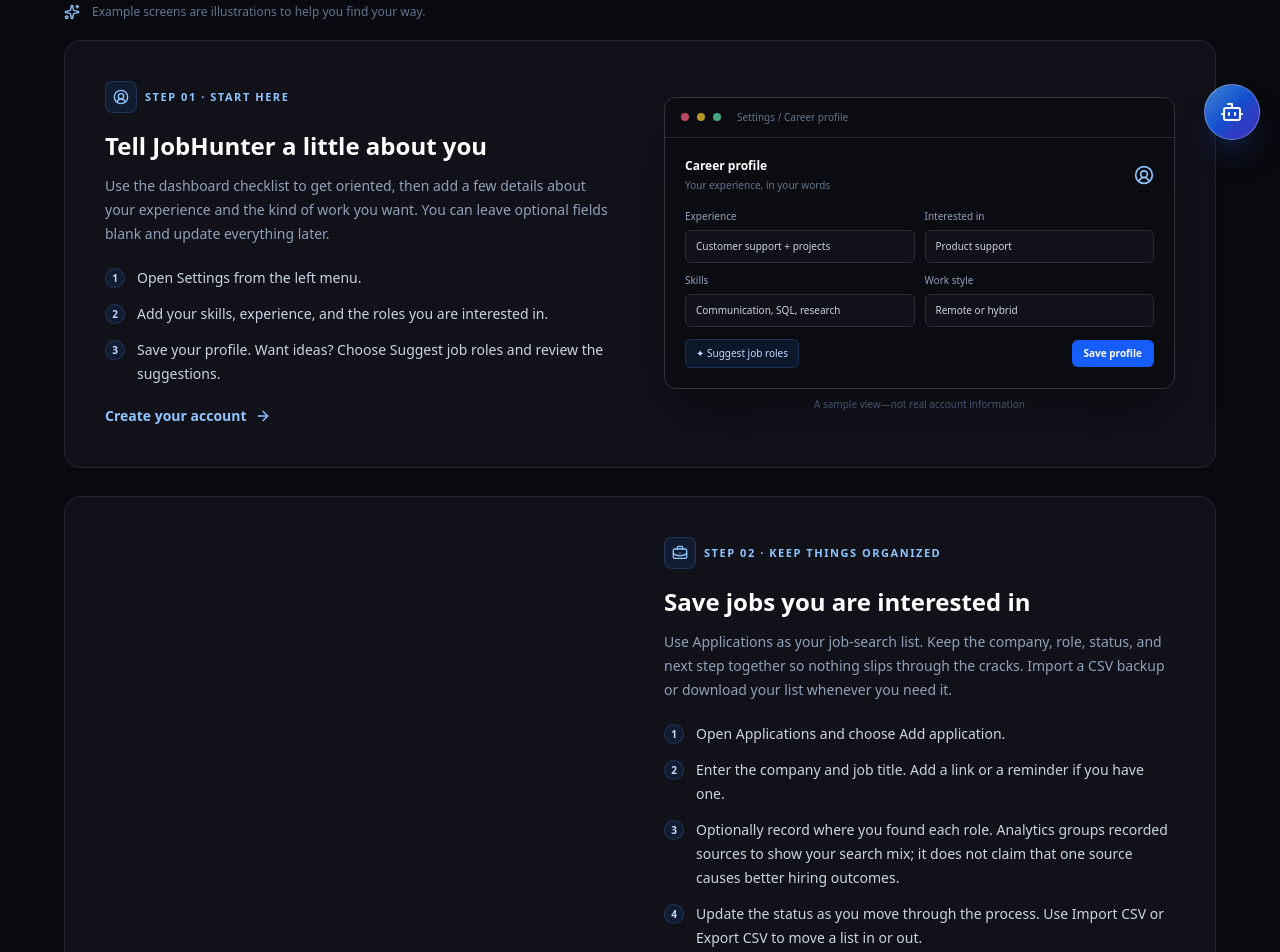
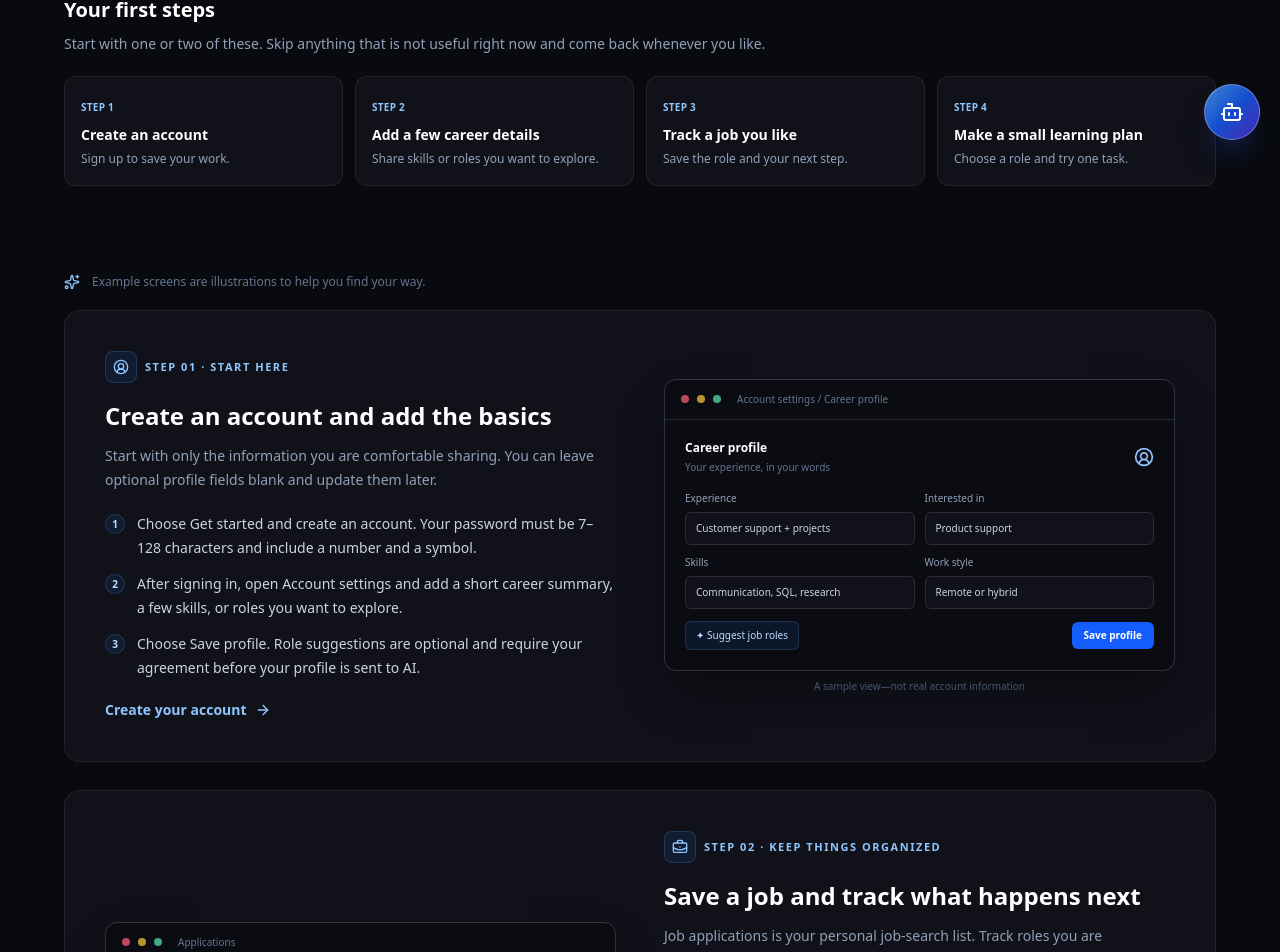
Before and after one commit to dimetri-softdev/Job-Hunter, a Next.js app: page /guide in a window 1280 px wide. Shown: the part 640-1592 px from the top of the page. Built offline with nearby package versions, Linux system fonts and the light colour scheme; no server answers.

Commit message:
feat: enhance user guidance and privacy details across multiple pages

```diff
--- a/src/app/guide/page.tsx
+++ b/src/app/guide/page.tsx
@@ -2,16 +2,19 @@ import Link from "next/link";
 import {
   ArrowRight,
   BarChart3,
+  Bot,
   BriefcaseBusiness,
   Check,
   CheckCircle2,
   ChevronRight,
   CircleUserRound,
+  CreditCard,
   FileText,
   MessageSquareText,
   Plus,
   Sparkles,
   Target,
+  Video,
 } from "lucide-react";
 import { PublicSiteFooter } from "@/components/public-site-footer";
 import { PublicSiteHeader } from "@/components/public-site-header";
@@ -19,7 +22,7 @@ import { PublicSiteHeader } from "@/components/public-site-header";
 export const metadata = {
   title: "How to use JobHunter",
   description:
-    "A visual walkthrough of JobHunter: first steps, career milestones, dashboard controls, application drafts, job-fit checks, and learning plans.",
+    "A beginner-friendly guide to setting up JobHunter, tracking applications, using career tools, managing plans, and finding help.",
   alternates: {
     canonical: "/guide",
   },
@@ -29,12 +32,12 @@ const guides = [
   {
     number: "01",
     label: "Start here",
-    title: "Tell JobHunter a little about you",
-    body: "Use the dashboard checklist to get oriented, then add a few details about your experience and the kind of work you want. You can leave optional fields blank and update everything later.",
+    title: "Create an account and add the basics",
+    body: "Start with only the information you are comfortable sharing. You can leave optional profile fields blank and update them later.",
     steps: [
-      "Open Settings from the left menu.",
-      "Add your skills, experience, and the roles you are interested in.",
-      "Save your profile. Want ideas? Choose Suggest job roles and review the suggestions.",
+      "Choose Get started and create an account. Your password must be 7–128 characters and include a number and a symbol.",
+      "After signing in, open Account settings and add a short career summary, a few skills, or roles you want to explore.",
+      "Choose Save profile. Role suggestions are optional and require your agreement before your profile is sent to AI.",
     ],
     href: "/signup",
     linkLabel: "Create your account",
@@ -44,114 +47,150 @@ const guides = [
   {
     number: "02",
     label: "Keep things organized",
-    title: "Save jobs you are interested in",
-    body: "Use Applications as your job-search list. Keep the company, role, status, and next step together so nothing slips through the cracks. Import a CSV backup or download your list whenever you need it.",
+    title: "Save a job and track what happens next",
+    body: "Job applications is your personal job-search list. Track roles you are considering as well as jobs you have already applied for.",
     steps: [
-      "Open Applications and choose Add application.",
-      "Enter the company and job title. Add a link or a reminder if you have one.",
-      "Optionally record where you found each role. Analytics groups recorded sources to show your search mix; it does not claim that one source causes better hiring outcomes.",
-      "Update the status as you move through the process. Use Import CSV or Export CSV to move a list in or out.",
-      "Choose Draft follow-up for a quick editable message, or explicitly opt in to generate a three-step follow-up sequence for after applying, after an interview, or when you have not received a response. Edit each draft, then copy it, open it in your email app, or save it to history; JobHunter never sends these drafts.",
-      "For reminders about saved follow-up dates, open Settings and grant browser notification permission. Browser alerts require JobHunter to stay open in that browser. Email reminders are currently off; an administrator can enable them in Admin after email delivery is configured, after which you can opt in from Settings.",
-      "Choose Interview prep on a saved application to record interview details, practice role-specific examples, and save notes to that job’s history. You can also open Interview practice from the dashboard navigation to practice for any role without adding it to your applications. Enter a role and optionally paste a job description for tailored questions. Private prompts are available without AI. If you opt in, generate questions and request coaching on answers you choose to send; the scorecard reviews relevance, clarity, problem-solving, and specific examples, then highlights strengths and practice targets. Earn points for answering, requesting feedback, and improving on a retry—points reward practice, not hiring potential. The optional camera is a live preview only; JobHunter does not record or upload video. Browser speech recognition may send audio to its provider, depending on browser settings. AI only receives role details and answers you explicitly request feedback on, after consent. AI practice uses its own monthly allowance.",
-      "You can delete an AI-generated job summary and fit check while keeping the application, or delete the whole application when you no longer need it.",
-      "For saved jobs with posting details, choose Prepare application to create a cover letter, resume summary and bullet suggestions, profile-supported job terms, and items to verify before claiming. Review and edit every resume suggestion. Choose Save drafts to this job if you want them kept in that application's History & updates. JobHunter does not fill or submit third-party application forms; open the listing to apply yourself.",
+      "Open Job applications and choose Add application. Company and job title are the main details; status, contact, source, notes, link, and reminder date are optional.",
+      "Choose a status that matches where you are, then update it and your next action as things change.",
+      "Use Import CSV or Export all CSV to move or back up your list. Follow-up drafts are for you to review and send; JobHunter never sends applications or emails for you.",
+      "If reminders are available, configure them in Account settings. Browser notifications require permission and the site to remain open; email reminders require administrator setup and your opt-in.",
     ],
-    href: "/login",
-    linkLabel: "Sign in to track applications",
+    href: "/applications",
+    linkLabel: "Open job applications",
     visual: "applications" as const,
     icon: BriefcaseBusiness,
   },
   {
     number: "03",
     label: "Before you apply",
-    title: "See how your experience fits a job",
-    body: "Compare your resume with a job posting to get a helpful review of your strengths, possible gaps, and questions to check. It is guidance—not a hiring prediction.",
+    title: "Review how your experience fits a role",
+    body: "A job-fit review highlights evidence in your resume, possible gaps, and details worth checking. It is a prompt for your judgment—not a hiring prediction.",
     steps: [
-      "In Applications, choose Check job fit.",
-      "Add your resume (PDF, DOCX, or image) and provide the job description as at least 80 characters of text or a PDF/DOCX/TXT document. You can also add a poster image.",
-      "Give consent to the AI check, then review the result. Save the job if you want to track it.",
-      "For a saved job with posting details, choose Check saved job fit whenever you want to run the check again with an updated resume. Give consent for each check; the new fit assessment updates that job.",
+      "In Job applications, choose Check job fit, or open a saved job and choose Check saved job fit.",
+      "Add your resume and the job posting. You can paste a description or use a supported document or image option shown in the form.",
+      "Review the consent notice and agree before analysis. Check the evidence and unknowns yourself; rerun a saved job with updated information when needed.",
     ],
-    href: "/login",
-    linkLabel: "Check a job fit",
+    href: "/applications",
+    linkLabel: "Review a job fit",
     visual: "fit" as const,
     icon: Target,
   },
   {
     number: "04",
     label: "Make a plan",
-    title: "Turn a goal into small steps",
-    body: "A roadmap breaks a role you are aiming for into projects and tasks. Work through it at your own pace and tick off tasks as you finish them.",
+    title: "Turn a career goal into a learning plan",
+    body: "Learning plans break a target role and level into projects and tasks. Work at your own pace; there are no streaks or application quotas.",
     steps: [
-      "Open Roadmaps and choose New Roadmap.",
-      "Enter a job role and your target level.",
-      "Open your plan, complete tasks, and record a link or notes as proof of what you built.",
-      "After every task is complete, choose Generate next stage. JobHunter uses your completed work and proof notes to create more advanced tasks and improve your readiness score.",
-      "Use Delete roadmap on a saved plan you no longer want. Its projects and tasks are deleted, but a linked job application stays in your tracker.",
+      "Open Learning plans and choose New Roadmap. Enter the role and target level.",
+      "Open the plan, complete tasks, and add project links or notes as proof of your work.",
+      "When all tasks in a stage are complete, choose Generate next stage. Delete a plan you no longer need; linked job applications remain in your tracker.",
     ],
-    href: "/login",
-    linkLabel: "Explore roadmaps",
+    href: "/roadmaps",
+    linkLabel: "Explore learning plans",
     visual: "roadmap" as const,
     icon: CheckCircle2,
   },
   {
     number: "05",
     label: "Turn a gap into a project",
-    title: "Build a small project to practice a missing skill",
-    body: "After a job-fit check, you can turn a skill gap into a focused Proof Sprint or a learning roadmap. It gives you manageable tasks and a way to show what you learned.",
+    title: "Practice a skill with a focused project",
+    body: "A Proof Sprint turns a gap from a saved job-fit review into a short set of practical tasks.",
     steps: [
-      "Save a job-fit check that shows a skill gap.",
-      "In Applications, expand the fit-check result and choose Build proof sprint.",
-      "Work through the tasks, then add a link or notes to show what you made.",
+      "Save a job-fit result that identifies a skill to practice.",
+      "In Job applications, open the result and choose Build proof sprint.",
+      "Complete the tasks and add a link or notes to show what you made.",
     ],
-    href: "/login",
-    linkLabel: "Find a skill gap",
+    href: "/applications",
+    linkLabel: "Explore job applications",
     visual: "proof" as const,
     icon: Target,
   },
   {
     number: "06",
-    label: "Show what you can do",
-    title: "Create resume updates from completed work",
-    body: "Use completed roadmap tasks and project notes to draft resume suggestions. You stay in control: edit the wording, check every claim, and download a text draft.",
+    label: "Prepare your materials",
+    title: "Create drafts you can review and edit",
+    body: "JobHunter can help prepare materials, but you stay responsible for checking every claim and sending or submitting them yourself.",
     steps: [
-      "Finish at least one roadmap task and save any useful project proof.",
-      "Open Resume update and choose the projects you want to include.",
-      "Add your resume and target role, consent to the AI draft, review the suggestions, then download your draft.",
+      "For a saved job with posting details, choose Prepare application to draft a cover letter, resume summary and bullets, and profile-supported job terms.",
+      "For a broader resume draft, open Resume update and choose completed roadmap work, then add your resume and target role. For a cover-letter-only draft, open Cover letter.",
+      "Review and edit every suggestion. Save drafts to a job only if you want them in its history. JobHunter does not fill in external forms or submit applications.",
     ],
-    href: "/login",
+    href: "/resume-update",
     linkLabel: "Open resume update",
     visual: "resume" as const,
     icon: FileText,
   },
   {
     number: "07",
-    label: "Learn as you go",
-    title: "Track progress and make the dashboard yours",
-    body: "Your dashboard starts with a first-steps checklist and Career Momentum milestones based on real learning and preparation progress—not streaks or application quotas. You can hide or show dashboard sections individually or all at once; your choices are saved on this device.",
+    label: "Practice for interviews",
+    title: "Prepare for a role with interview practice",
+    body: "Practice from a saved application or start a practice round for any role.",
     steps: [
-      "Start with Your first steps on the Career Dashboard; completed items are recognized from your saved profile, applications, roadmaps, and tasks.",
-      "Use Career Momentum to recognize milestones as you make progress.",
-      "Choose Hide or Show on a section, or use Show all and Hide all to adjust the dashboard layout. Your selection is stored in this browser.",
-      "Open Analytics to see your current application pipeline, follow-ups due soon, the mix of sources you record, and stage-to-stage conversion based on saved status changes. Existing applications start from a snapshot when tracking is deployed; older transitions are not reconstructed. These personal samples are not proof that a source or fit assessment caused an outcome. If you have offers, compare factors like pay, commute, learning, and work-life balance—the scores do not make the choice for you.",
+      "Choose Interview prep on a saved job or open Interview practice from the navigation.",
+      "Enter a role and optionally a company or job description. Agree before sending these details to AI to generate questions.",
+      "Answer by typing or voice, then request AI coaching only on answers you choose to share. Camera is a local preview; browser speech recognition may process audio through its provider.",
     ],
-    href: "/login",
-    linkLabel: "Explore your dashboard",
+    href: "/interview-practice",
+    linkLabel: "Open interview practice",
+    visual: "interview" as const,
+    icon: Video,
+  },
+  {
+    number: "08",
+    label: "See your progress",
+    title: "Use your dashboard and search insights",
+    body: "Progress views summarize what you have recorded. They are personal tracking tools, not forecasts or proof that one action caused an outcome.",
+    steps: [
+      "Start with Your first steps and Career Momentum on the Career dashboard.",
+      "Open Search insights to review your application pipeline, due follow-ups, saved sources, and status changes.",
+      "Hide or show dashboard sections to make the workspace easier to use. Your layout choice is saved in this browser.",
+    ],
+    href: "/dashboard",
+    linkLabel: "Open your dashboard",
     visual: "insights" as const,
     icon: BarChart3,
   },
   {
-    number: "08",
+    number: "09",
+    label: "Plans and billing",
+    title: "Understand your plan before checkout",
+    body: "Plans & usage shows your access, included allowances, and subscription status. The price and interval are shown before checkout.",
+    steps: [
+      "Open Plans & usage to review access and available plans. Live PayFast checkout creates real recurring charges; sandbox subscriptions do not transfer to live mode.",
+      "An upgrade starts a new checkout and takes effect only after payment succeeds. The existing renewal is then canceled.",
+      "A downgrade is scheduled for renewal. Your current plan stays active through its paid period; return at renewal and complete checkout for the lower plan. Scheduling does not authorize a future payment. If available, Schedule cancellation stops renewal while access continues through the paid period.",
+    ],
+    href: "/billing",
+    linkLabel: "Review plans and usage",
+    visual: "billing" as const,
+    icon: CreditCard,
+  },
+  {
+    number: "10",
+    label: "Get help",
+    title: "Ask the assistant or contact support",
+    body: "The assistant can explain how to use JobHunter and give general career guidance. It cannot see your account or make changes for you.",
+    steps: [
+      "Open the assistant from the page you are using and describe what you are trying to do. It can use the current page as a navigation hint.",
+      "Do not share passwords, verification codes, or full payment details. Choose saved career information only when you want it included in a career message.",
+      "For account-specific or payment problems, contact support; the assistant cannot access or change account records.",
+    ],
+    href: "/contact",
+    linkLabel: "Contact support",
+    visual: "assistant" as const,
+    icon: Bot,
+  },
+  {
+    number: "11",
     label: "Help us improve",
-    title: "Tell us what worked for you",
-    body: "When you have tried the app, share what helped or got in your way. Feedback is optional, and your survey answers are saved without your account email.",
+    title: "Share feedback when you are ready",
+    body: "Feedback is optional. Your survey answers are saved without your account email.",
     steps: [
-      "Choose Share feedback from the left menu.",
-      "Rate the parts you tried; leave the rest as Not tried.",
-      "Tell us what was useful or what you would change, then submit.",
+      "Choose Send feedback from the dashboard navigation.",
+      "Rate only features you tried; leave others as Not tried.",
+      "Describe what helped or what you would change, then submit.",
     ],
-    href: "/login",
+    href: "/feedback",
     linkLabel: "Share feedback",
     visual: "feedback" as const,
     icon: MessageSquareText,
@@ -197,7 +236,7 @@ function MockField({ label, value }: { label: string; value: string }) {
 function GuideVisual({ kind }: { kind: VisualKind }) {
   if (kind === "profile") {
     return (
-      <MockWindow title="Settings / Career profile">
+      <MockWindow title="Account settings / Career profile">
         <div className="flex items-center justify-between">
           <div>
             <p className="text-xs font-semibold text-white">Career profile</p>
@@ -471,6 +510,84 @@ function GuideVisual({ kind }: { kind: VisualKind }) {
     );
   }
 
+  if (kind === "interview") {
+    return (
+      <MockWindow title="Interview practice">
+        <div className="flex items-start justify-between gap-3">
+          <div>
+            <p className="text-xs font-semibold text-white">
+              Product Support Specialist
+            </p>
+            <p className="mt-1 text-[10px] text-slate-500">
+              Practice at your own pace
+            </p>
+          </div>
+          <Video className="size-5 text-cyan-300" />
+        </div>
+        <div className="mt-4 rounded-lg border border-[#252836] bg-[#101119] p-3">
+          <p className="text-[9px] font-semibold uppercase tracking-wide text-slate-500">
+            Practice question
+          </p>
+          <p className="mt-2 text-[10px] leading-4 text-slate-300">
+            Tell me about a time you helped someone solve a difficult problem.
+          </p>
+        </div>
+        <p className="mt-3 rounded-lg border border-blue-400/15 bg-blue-500/[0.05] p-3 text-[9px] leading-4 text-blue-100/80">
+          Your answer is only shared for AI coaching when you request feedback.
+        </p>
+      </MockWindow>
+    );
+  }
+
+  if (kind === "billing") {
+    return (
+      <MockWindow title="Plans & usage">
+        <div className="flex items-center gap-2">
+          <CreditCard className="size-5 text-violet-300" />
+          <div>
+            <p className="text-xs font-semibold text-white">Your plan</p>
+            <p className="mt-1 text-[10px] text-slate-500">
+              Check access and usage before checkout
+            </p>
+          </div>
+        </div>
+        <div className="mt-4 rounded-lg border border-[#252836] bg-[#101119] p-3">
+          <p className="text-[10px] font-medium text-slate-200">
+            Current access
+          </p>
+          <p className="mt-1 text-[9px] leading-4 text-slate-400">
+            Plan status · monthly AI allowances · renewal details
+          </p>
+        </div>
+        <p className="mt-3 text-[9px] leading-4 text-amber-100/80">
+          Review the price and billing interval before paying.
+        </p>
+      </MockWindow>
+    );
+  }
+
+  if (kind === "assistant") {
+    return (
+      <MockWindow title="JobHunter AI assistant">
+        <div className="flex items-center gap-2">
+          <Bot className="size-5 text-indigo-300" />
+          <p className="text-xs font-semibold text-white">
+            Ask about the page you are on
+          </p>
+        </div>
+        <div className="mt-4 rounded-lg border border-blue-400/15 bg-blue-500/[0.06] p-3">
+          <p className="text-[10px] text-blue-100">
+            How do I add a job and set a follow-up?
+          </p>
+        </div>
+        <p className="mt-3 text-[9px] leading-4 text-slate-400">
+          The assistant can explain features, but cannot access or change your
+          account.
+        </p>
+      </MockWindow>
+    );
+  }
+
   return (
     <MockWindow title="Share feedback">
       <div className="flex items-start justify-between gap-3">
@@ -542,6 +659,65 @@ export default function GuidePage() {
         </section>
 
         <section
+          aria-labelledby="quick-start-heading"
+          className="mx-auto max-w-7xl px-6 py-8 sm:px-10 sm:py-10 lg:px-16"
+        >
+          <div className="mb-5">
+            <h2
+              id="quick-start-heading"
+              className="text-xl font-semibold text-white"
+            >
+              Your first steps
+            </h2>
+            <p className="mt-2 text-sm leading-6 text-slate-400">
+              Start with one or two of these. Skip anything that is not useful
+              right now and come back whenever you like.
+            </p>
+          </div>
+          <ol className="grid gap-3 sm:grid-cols-2 lg:grid-cols-4">
+            {[
+              {
+                title: "Create an account",
+                description: "Sign up to save your work.",
+                href: "/signup",
+              },
+              {
+                title: "Add a few career details",
+                description: "Share skills or roles you want to explore.",
+                href: "/settings",
+              },
+              {
+                title: "Track a job you like",
+                description: "Save the role and your next step.",
+                href: "/applications",
+              },
+              {
+                title: "Make a small learning plan",
+                description: "Choose a role and try one task.",
+                href: "/roadmaps",
+              },
+            ].map((step, index) => (
+              <li key={step.title}>
+                <Link
+                  href={step.href}
+                  className="block h-full rounded-xl border border-white/[0.08] bg-[#101119] p-4 transition hover:border-blue-400/30 hover:bg-[#141620] focus-visible:outline-2 focus-visible:outline-offset-2 focus-visible:outline-blue-300"
+                >
+                  <span className="text-[10px] font-semibold uppercase tracking-wide text-blue-300">
+                    Step {index + 1}
+                  </span>
+                  <h3 className="mt-2 text-sm font-semibold text-white">
+                    {step.title}
+                  </h3>
+                  <p className="mt-1 text-xs leading-5 text-slate-400">
+                    {step.description}
+                  </p>
+                </Link>
+              </li>
+            ))}
+          </ol>
+        </section>
+
+        <section
           id="walkthrough"
           className="mx-auto max-w-7xl scroll-mt-8 px-6 py-8 sm:px-10 sm:py-12 lg:px-16"
         >
@@ -556,6 +732,7 @@ export default function GuidePage() {
               return (
                 <li
                   key={guide.number}
+                  id={`guide-step-${guide.number}`}
                   className="grid items-center gap-6 rounded-2xl border border-white/[0.08] bg-[#101119] p-5 sm:gap-8 sm:p-8 lg:grid-cols-2 lg:gap-12 lg:p-10"
                 >
                   <div className={visualOnLeft ? "lg:order-2" : ""}>
--- a/src/components/assistant/assistant-widget.tsx
+++ b/src/components/assistant/assistant-widget.tsx
@@ -57,8 +57,10 @@ export function AssistantWidget() {
         <DialogHeader className="sr-only">
           <DialogTitle>JobHunter AI assistant</DialogTitle>
           <DialogDescription>
-            Ask for product help or career guidance. Each message is sent to
-            JobHunter&apos;s AI provider only after you consent.
+            Ask for product help or career guidance. Your message and current
+            page context are sent to JobHunter&apos;s AI provider when you
+            submit them; saved career information is included only if you
+            choose to share it.
           </DialogDescription>
         </DialogHeader>
         <AssistantChat
```
Also changed, not shown: src/app/page.tsx (+5 -4 lines), src/app/privacy/page.tsx (+4 -4 lines), src/app/refunds/page.tsx (+8 -0 lines), src/app/terms/page.tsx (+9 -0 lines).
